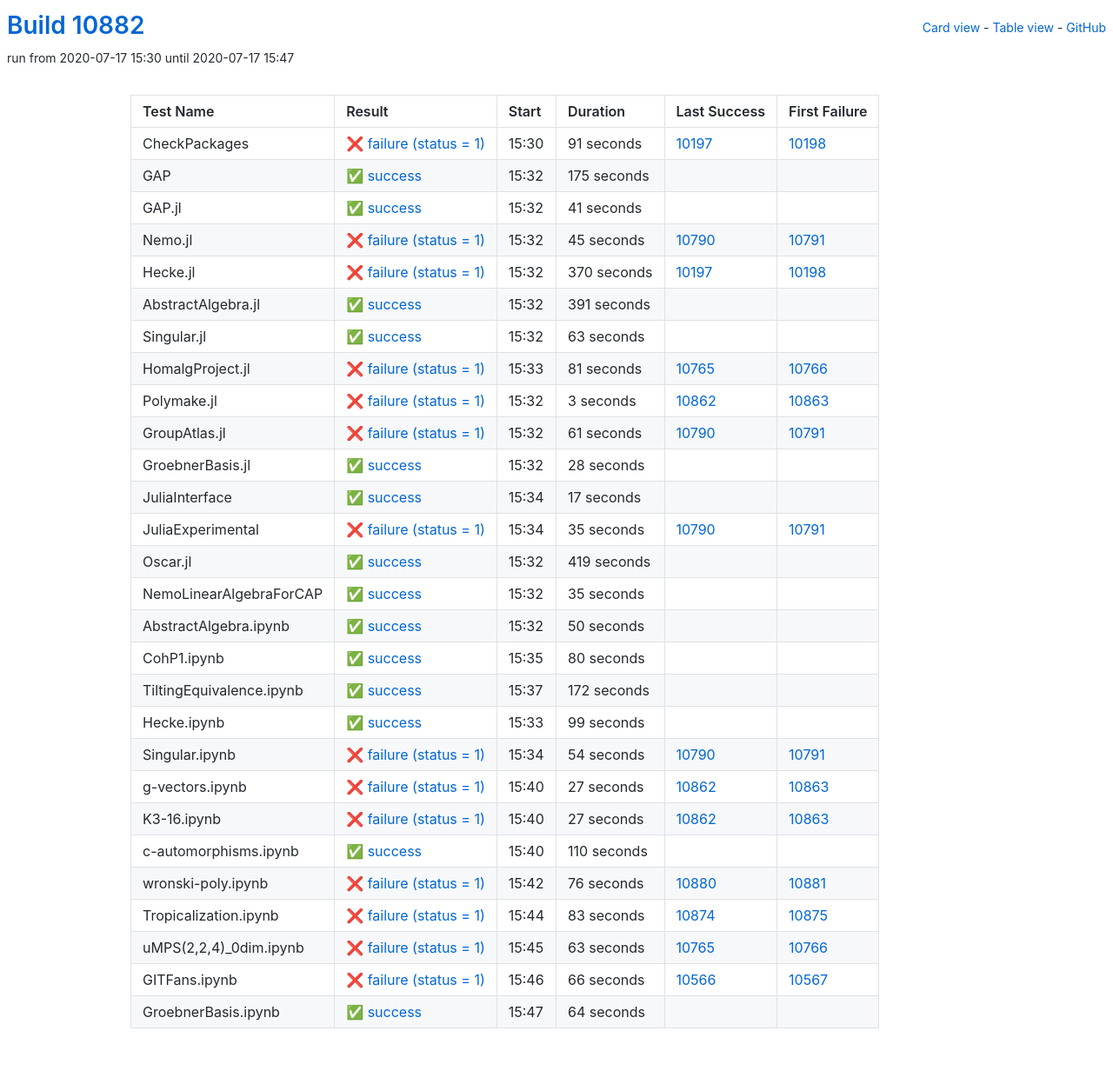
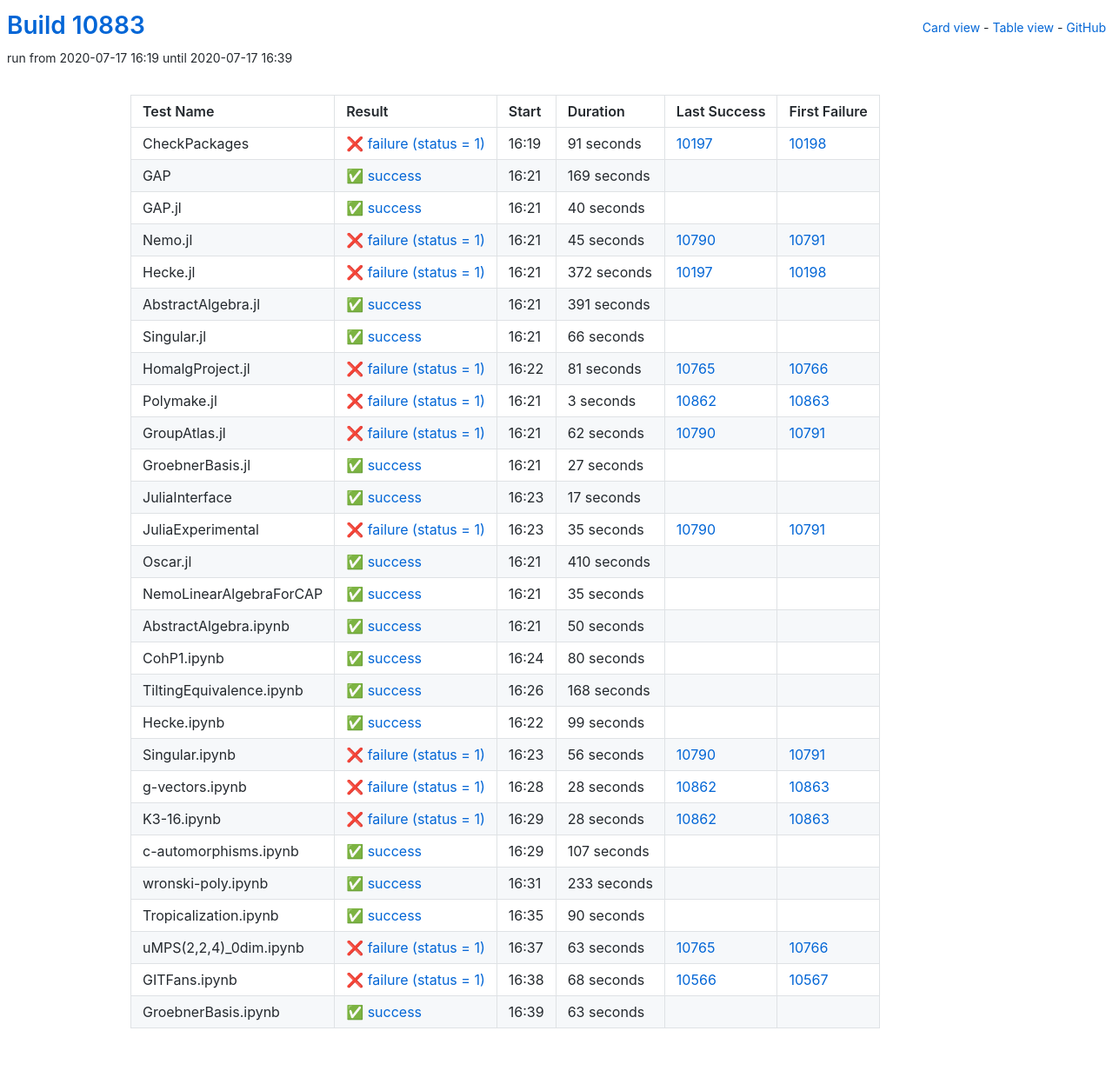
Before and after one commit to oscar-system/oscar-ci-status, a Jekyll site: the page built from table.html, in a window 1280 px wide. Shown: the whole page at 87% size. Built offline with Jekyll 4.4.1, drawn with Linux system fonts in a browser that asks for light colours.

Commit message:
Build #10883

```diff
--- a/_data/ci.yml
+++ b/_data/ci.yml
@@ -1,6 +1,6 @@
 ---
-build: 10882
-build_url: https://oscarci.mathematik.uni-kl.de/job/oscar/10882/
+build: 10883
+build_url: https://oscarci.mathematik.uni-kl.de/job/oscar/10883/
 job: oscar
 organization: oscar-system
 repo: oscar-ci-status
@@ -8,8 +8,8 @@
 tests:
 - name: CheckPackages
   id: checkpackages
-  log: https://oscarci.mathematik.uni-kl.de/job/oscar/10882/artifact/logs/build-10882/CheckPackages.log
-  start: 2020-07-17 15:30
+  log: https://oscarci.mathematik.uni-kl.de/job/oscar/10883/artifact/logs/build-10883/CheckPackages.log
+  start: 2020-07-17 16:19
   success: false
   exitcode: 1
   status: failure
@@ -20,32 +20,32 @@
   first_failure_url: https://oscarci.mathematik.uni-kl.de/job/oscar/10198/
 - name: GAP
   id: gap
-  log: https://oscarci.mathematik.uni-kl.de/job/oscar/10882/artifact/logs/build-10882/GAP.log
-  start: 2020-07-17 15:32
+  log: https://oscarci.mathematik.uni-kl.de/job/oscar/10883/artifact/logs/build-10883/GAP.log
+  start: 2020-07-17 16:21
   success: true
   exitcode: 0
   status: success
-  duration: 175
+  duration: 169
   last_success: false
   last_success_url:
   first_failure: false
   first_failure_url:
 - name: GAP.jl
   id: gap-jl
-  log: https://oscarci.mathematik.uni-kl.de/job/oscar/10882/artifact/logs/build-10882/GAP.jl.log
-  start: 2020-07-17 15:32
+  log: https://oscarci.mathematik.uni-kl.de/job/oscar/10883/artifact/logs/build-10883/GAP.jl.log
+  start: 2020-07-17 16:21
   success: true
   exitcode: 0
   status: success
-  duration: 41
+  duration: 40
   last_success: false
   last_success_url:
   first_failure: false
   first_failure_url:
 - name: Nemo.jl
   id: nemo-jl
-  log: https://oscarci.mathematik.uni-kl.de/job/oscar/10882/artifact/logs/build-10882/Nemo.jl.log
-  start: 2020-07-17 15:32
+  log: https://oscarci.mathematik.uni-kl.de/job/oscar/10883/artifact/logs/build-10883/Nemo.jl.log
+  start: 2020-07-17 16:21
   success: false
   exitcode: 1
   status: failure
@@ -56,20 +56,20 @@
   first_failure_url: https://oscarci.mathematik.uni-kl.de/job/oscar/10791/
 - name: Hecke.jl
   id: hecke-jl
-  log: https://oscarci.mathematik.uni-kl.de/job/oscar/10882/artifact/logs/build-10882/Hecke.jl.log
-  start: 2020-07-17 15:32
+  log: https://oscarci.mathematik.uni-kl.de/job/oscar/10883/artifact/logs/build-10883/Hecke.jl.log
+  start: 2020-07-17 16:21
   success: false
   exitcode: 1
   status: failure
-  duration: 370
+  duration: 372
   last_success: 10197
   last_success_url: https://oscarci.mathematik.uni-kl.de/job/oscar/10197/
   first_failure: 10198
   first_failure_url: https://oscarci.mathematik.uni-kl.de/job/oscar/10198/
 - name: AbstractAlgebra.jl
   id: abstractalgebra-jl
-  log: https://oscarci.mathematik.uni-kl.de/job/oscar/10882/artifact/logs/build-10882/AbstractAlgebra.jl.log
-  start: 2020-07-17 15:32
+  log: https://oscarci.mathematik.uni-kl.de/job/oscar/10883/artifact/logs/build-10883/AbstractAlgebra.jl.log
+  start: 2020-07-17 16:21
   success: true
   exitcode: 0
   status: success
@@ -80,20 +80,20 @@
   first_failure_url:
 - name: Singular.jl
   id: singular-jl
-  log: https://oscarci.mathematik.uni-kl.de/job/oscar/10882/artifact/logs/build-10882/Singular.jl.log
-  start: 2020-07-17 15:32
+  log: https://oscarci.mathematik.uni-kl.de/job/oscar/10883/artifact/logs/build-10883/Singular.jl.log
+  start: 2020-07-17 16:21
   success: true
   exitcode: 0
   status: success
-  duration: 63
+  duration: 66
   last_success: false
   last_success_url:
   first_failure: false
   first_failure_url:
 - name: HomalgProject.jl
   id: homalgproject-jl
-  log: https://oscarci.mathematik.uni-kl.de/job/oscar/10882/artifact/logs/build-10882/HomalgProject.jl.log
-  start: 2020-07-17 15:33
+  log: https://oscarci.mathematik.uni-kl.de/job/oscar/10883/artifact/logs/build-10883/HomalgProject.jl.log
+  start: 2020-07-17 16:22
   success: false
   exitcode: 1
   status: failure
@@ -104,8 +104,8 @@
   first_failure_url: https://oscarci.mathematik.uni-kl.de/job/oscar/10766/
 - name: Polymake.jl
   id: polymake-jl
-  log: https://oscarci.mathematik.uni-kl.de/job/oscar/10882/artifact/logs/build-10882/Polymake.jl.log
-  start: 2020-07-17 15:32
+  log: https://oscarci.mathematik.uni-kl.de/job/oscar/10883/artifact/logs/build-10883/Polymake.jl.log
+  start: 2020-07-17 16:21
   success: false
   exitcode: 1
   status: failure
@@ -116,32 +116,32 @@
   first_failure_url: https://oscarci.mathematik.uni-kl.de/job/oscar/10863/
 - name: GroupAtlas.jl
   id: groupatlas-jl
-  log: https://oscarci.mathematik.uni-kl.de/job/oscar/10882/artifact/logs/build-10882/GroupAtlas.jl.log
-  start: 2020-07-17 15:32
+  log: https://oscarci.mathematik.uni-kl.de/job/oscar/10883/artifact/logs/build-10883/GroupAtlas.jl.log
+  start: 2020-07-17 16:21
   success: false
   exitcode: 1
   status: failure
-  duration: 61
+  duration: 62
   last_success: 10790
   last_success_url: https://oscarci.mathematik.uni-kl.de/job/oscar/10790/
   first_failure: 10791
   first_failure_url: https://oscarci.mathematik.uni-kl.de/job/oscar/10791/
 - name: GroebnerBasis.jl
   id: groebnerbasis-jl
-  log: https://oscarci.mathematik.uni-kl.de/job/oscar/10882/artifact/logs/build-10882/GroebnerBasis.jl.log
-  start: 2020-07-17 15:32
+  log: https://oscarci.mathematik.uni-kl.de/job/oscar/10883/artifact/logs/build-10883/GroebnerBasis.jl.log
+  start: 2020-07-17 16:21
   success: true
   exitcode: 0
   status: success
-  duration: 28
+  duration: 27
   last_success: false
   last_success_url:
   first_failure: false
   first_failure_url:
 - name: JuliaInterface
   id: juliainterface
-  log: https://oscarci.mathematik.uni-kl.de/job/oscar/10882/artifact/logs/build-10882/JuliaInterface.log
-  start: 2020-07-17 15:34
+  log: https://oscarci.mathematik.uni-kl.de/job/oscar/10883/artifact/logs/build-10883/JuliaInterface.log
+  start: 2020-07-17 16:23
   success: true
   exitcode: 0
   status: success
@@ -152,8 +152,8 @@
   first_failure_url:
 - name: JuliaExperimental
   id: juliaexperimental
-  log: https://oscarci.mathematik.uni-kl.de/job/oscar/10882/artifact/logs/build-10882/JuliaExperimental.log
-  start: 2020-07-17 15:34
+  log: https://oscarci.mathematik.uni-kl.de/job/oscar/10883/artifact/logs/build-10883/JuliaExperimental.log
+  start: 2020-07-17 16:23
   success: false
   exitcode: 1
   status: failure
@@ -164,20 +164,20 @@
   first_failure_url: https://oscarci.mathematik.uni-kl.de/job/oscar/10791/
 - name: Oscar.jl
   id: oscar-jl
-  log: https://oscarci.mathematik.uni-kl.de/job/oscar/10882/artifact/logs/build-10882/Oscar.jl.log
-  start: 2020-07-17 15:32
+  log: https://oscarci.mathematik.uni-kl.de/job/oscar/10883/artifact/logs/build-10883/Oscar.jl.log
+  start: 2020-07-17 16:21
   success: true
   exitcode: 0
   status: success
-  duration: 419
+  duration: 410
   last_success: false
   last_success_url:
   first_failure: false
   first_failure_url:
 - name: NemoLinearAlgebraForCAP
   id: nemolinearalgebraforcap
-  log: https://oscarci.mathematik.uni-kl.de/job/oscar/10882/artifact/logs/build-10882/NemoLinearAlgebraForCAP.log
-  start: 2020-07-17 15:32
+  log: https://oscarci.mathematik.uni-kl.de/job/oscar/10883/artifact/logs/build-10883/NemoLinearAlgebraForCAP.log
+  start: 2020-07-17 16:21
   success: true
   exitcode: 0
   status: success
@@ -188,8 +188,8 @@
   first_failure_url:
 - name: AbstractAlgebra.ipynb
   id: abstractalgebra-ipynb
-  log: https://oscarci.mathematik.uni-kl.de/job/oscar/10882/artifact/logs/build-10882/AbstractAlgebra.ipynb.log
-  start: 2020-07-17 15:32
+  log: https://oscarci.mathematik.uni-kl.de/job/oscar/10883/artifact/logs/build-10883/AbstractAlgebra.ipynb.log
+  start: 2020-07-17 16:21
   success: true
   exitcode: 0
   status: success
@@ -200,8 +200,8 @@
   first_failure_url:
 - name: CohP1.ipynb
   id: cohp1-ipynb
-  log: https://oscarci.mathematik.uni-kl.de/job/oscar/10882/artifact/logs/build-10882/CohP1.ipynb.log
-  start: 2020-07-17 15:35
+  log: https://oscarci.mathematik.uni-kl.de/job/oscar/10883/artifact/logs/build-10883/CohP1.ipynb.log
+  start: 2020-07-17 16:24
   success: true
   exitcode: 0
   status: success
@@ -212,20 +212,20 @@
   first_failure_url:
 - name: TiltingEquivalence.ipynb
   id: tiltingequivalence-ipynb
-  log: https://oscarci.mathematik.uni-kl.de/job/oscar/10882/artifact/logs/build-10882/TiltingEquivalence.ipynb.log
-  start: 2020-07-17 15:37
+  log: https://oscarci.mathematik.uni-kl.de/job/oscar/10883/artifact/logs/build-10883/TiltingEquivalence.ipynb.log
+  start: 2020-07-17 16:26
   success: true
   exitcode: 0
   status: success
-  duration: 172
+  duration: 168
   last_success: false
   last_success_url:
   first_failure: false
   first_failure_url:
 - name: Hecke.ipynb
   id: hecke-ipynb
-  log: https://oscarci.mathematik.uni-kl.de/job/oscar/10882/artifact/logs/build-10882/Hecke.ipynb.log
-  start: 2020-07-17 15:33
+  log: https://oscarci.mathematik.uni-kl.de/job/oscar/10883/artifact/logs/build-10883/Hecke.ipynb.log
+  start: 2020-07-17 16:22
   success: true
   exitcode: 0
   status: success
@@ -236,80 +236,80 @@
   first_failure_url:
 - name: Singular.ipynb
   id: singular-ipynb
-  log: https://oscarci.mathematik.uni-kl.de/job/oscar/10882/artifact/logs/build-10882/Singular.ipynb.log
-  start: 2020-07-17 15:34
+  log: https://oscarci.mathematik.uni-kl.de/job/oscar/10883/artifact/logs/build-10883/Singular.ipynb.log
+  start: 2020-07-17 16:23
   success: false
   exitcode: 1
   status: failure
-  duration: 54
+  duration: 56
   last_success: 10790
   last_success_url: https://oscarci.mathematik.uni-kl.de/job/oscar/10790/
   first_failure: 10791
   first_failure_url: https://oscarci.mathematik.uni-kl.de/job/oscar/10791/
 - name: g-vectors.ipynb
   id: g-vectors-ipynb
-  log: https://oscarci.mathematik.uni-kl.de/job/oscar/10882/artifact/logs/build-10882/g-vectors.ipynb.log
-  start: 2020-07-17 15:40
+  log: https://oscarci.mathematik.uni-kl.de/job/oscar/10883/artifact/logs/build-10883/g-vectors.ipynb.log
+  start: 2020-07-17 16:28
   success: false
   exitcode: 1
   status: failure
-  duration: 27
+  duration: 28
   last_success: 10862
   last_success_url: https://oscarci.mathematik.uni-kl.de/job/oscar/10862/
   first_failure: 10863
   first_failure_url: https://oscarci.mathematik.uni-kl.de/job/oscar/10863/
 - name: K3-16.ipynb
   id: k3-16-ipynb
-  log: https://oscarci.mathematik.uni-kl.de/job/oscar/10882/artifact/logs/build-10882/K3-16.ipynb.log
-  start: 2020-07-17 15:40
+  log: https://oscarci.mathematik.uni-kl.de/job/oscar/10883/artifact/logs/build-10883/K3-16.ipynb.log
+  start: 2020-07-17 16:29
   success: false
   exitcode: 1
   status: failure
-  duration: 27
+  duration: 28
   last_success: 10862
   last_success_url: https://oscarci.mathematik.uni-kl.de/job/oscar/10862/
   first_failure: 10863
   first_failure_url: https://oscarci.mathematik.uni-kl.de/job/oscar/10863/
 - name: c-automorphisms.ipynb
   id: c-automorphisms-ipynb
-  log: https://oscarci.mathematik.uni-kl.de/job/oscar/10882/artifact/logs/build-10882/c-automorphisms.ipynb.log
-  start: 2020-07-17 15:40
+  log: https://oscarci.mathematik.uni-kl.de/job/oscar/10883/artifact/logs/build-10883/c-automorphisms.ipynb.log
+  start: 2020-07-17 16:29
   success: true
   exitcode: 0
   status: success
-  duration: 110
+  duration: 107
   last_success: false
   last_success_url:
   first_failure: false
   first_failure_url:
 - name: wronski-poly.ipynb
   id: wronski-poly-ipynb
-  log: https://oscarci.mathematik.uni-kl.de/job/oscar/10882/artifact/logs/build-10882/wronski-poly.ipynb.log
-  start: 2020-07-17 15:42
-  success: false
-  exitcode: 1
-  status: failure
-  duration: 76
-  last_success: 10880
-  last_success_url: https://oscarci.mathematik.uni-kl.de/job/oscar/10880/
-  first_failure: 10881
-  first_failure_url: https://oscarci.mathematik.uni-kl.de/job/oscar/10881/
+  log: https://oscarci.mathematik.uni-kl.de/job/oscar/10883/artifact/logs/build-10883/wronski-poly.ipynb.log
+  start: 2020-07-17 16:31
+  success: true
+  exitcode: 0
+  status: success
+  duration: 233
+  last_success: false
+  last_success_url:
+  first_failure: false
+  first_failure_url:
 - name: Tropicalization.ipynb
   id: tropicalization-ipynb
-  log: https://oscarci.mathematik.uni-kl.de/job/oscar/10882/artifact/logs/build-10882/Tropicalization.ipynb.log
-  start: 2020-07-17 15:44
-  success: false
-  exitcode: 1
-  status: failure
-  duration: 83
-  last_success: 10874
-  last_success_url: https://oscarci.mathematik.uni-kl.de/job/oscar/10874/
-  first_failure: 10875
-  first_failure_url: https://oscarci.mathematik.uni-kl.de/job/oscar/10875/
+  log: https://oscarci.mathematik.uni-kl.de/job/oscar/10883/artifact/logs/build-10883/Tropicalization.ipynb.log
+  start: 2020-07-17 16:35
+  success: true
+  exitcode: 0
+  status: success
+  duration: 90
+  last_success: false
+  last_success_url:
+  first_failure: false
+  first_failure_url:
 - name: uMPS(2,2,4)_0dim.ipynb
   id: umps-2-2-4-0dim-ipynb
-  log: https://oscarci.mathematik.uni-kl.de/job/oscar/10882/artifact/logs/build-10882/uMPS-2-2-4-_0dim.ipynb.log
-  start: 2020-07-17 15:45
+  log: https://oscarci.mathematik.uni-kl.de/job/oscar/10883/artifact/logs/build-10883/uMPS-2-2-4-_0dim.ipynb.log
+  start: 2020-07-17 16:37
   success: false
   exitcode: 1
   status: failure
@@ -320,24 +320,24 @@
   first_failure_url: https://oscarci.mathematik.uni-kl.de/job/oscar/10766/
 - name: GITFans.ipynb
   id: gitfans-ipynb
-  log: https://oscarci.mathematik.uni-kl.de/job/oscar/10882/artifact/logs/build-10882/GITFans.ipynb.log
-  start: 2020-07-17 15:46
+  log: https://oscarci.mathematik.uni-kl.de/job/oscar/10883/artifact/logs/build-10883/GITFans.ipynb.log
+  start: 2020-07-17 16:38
   success: false
   exitcode: 1
   status: failure
-  duration: 66
+  duration: 68
   last_success: 10566
   last_success_url: https://oscarci.mathematik.uni-kl.de/job/oscar/10566/
   first_failure: 10567
   first_failure_url: https://oscarci.mathematik.uni-kl.de/job/oscar/10567/
 - name: GroebnerBasis.ipynb
   id: groebnerbasis-ipynb
-  log: https://oscarci.mathematik.uni-kl.de/job/oscar/10882/artifact/logs/build-10882/GroebnerBasis.ipynb.log
-  start: 2020-07-17 15:47
+  log: https://oscarci.mathematik.uni-kl.de/job/oscar/10883/artifact/logs/build-10883/GroebnerBasis.ipynb.log
+  start: 2020-07-17 16:39
   success: true
   exitcode: 0
   status: success
-  duration: 64
+  duration: 63
   last_success: false
   last_success_url:
   first_failure: false
```
Also changed, not shown: README.md.
